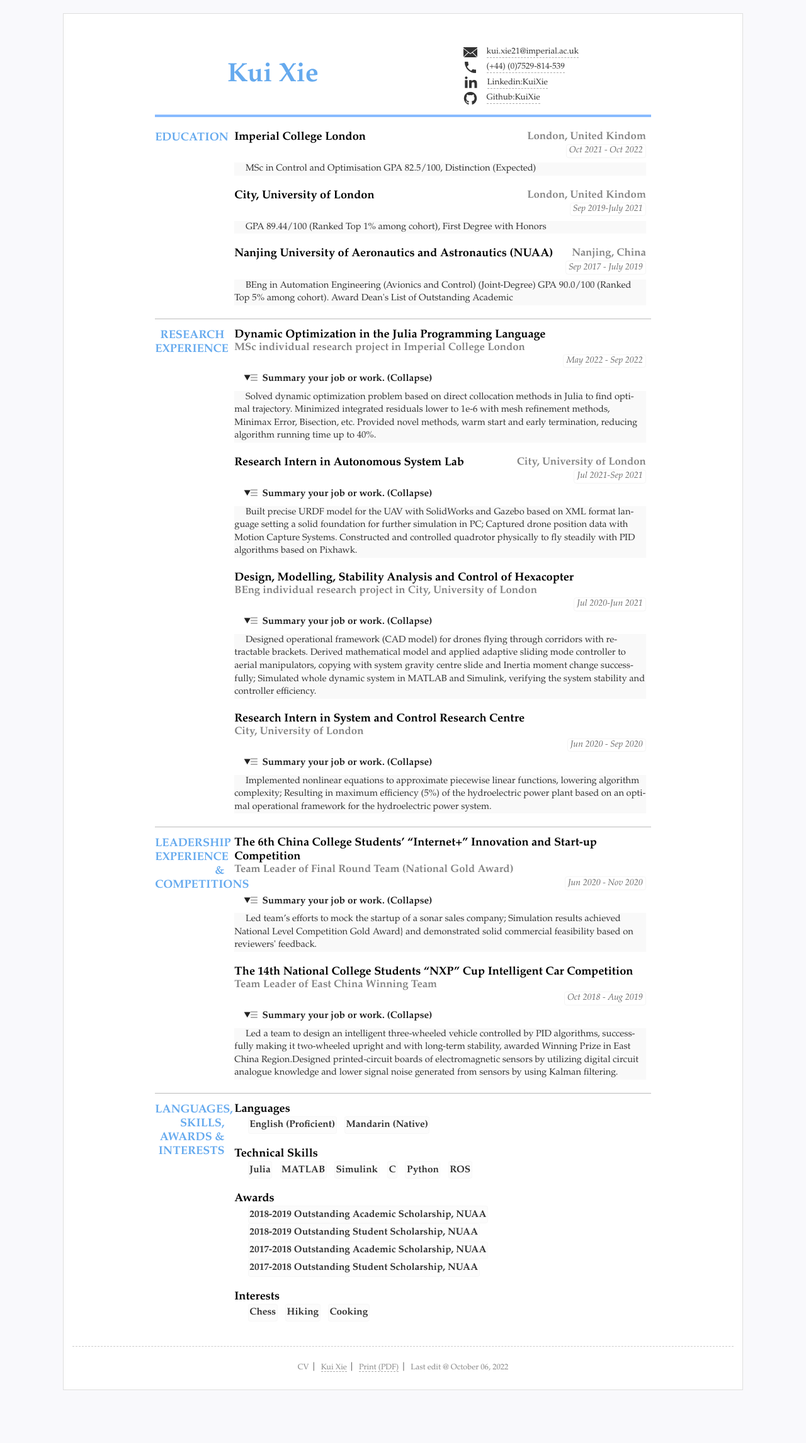
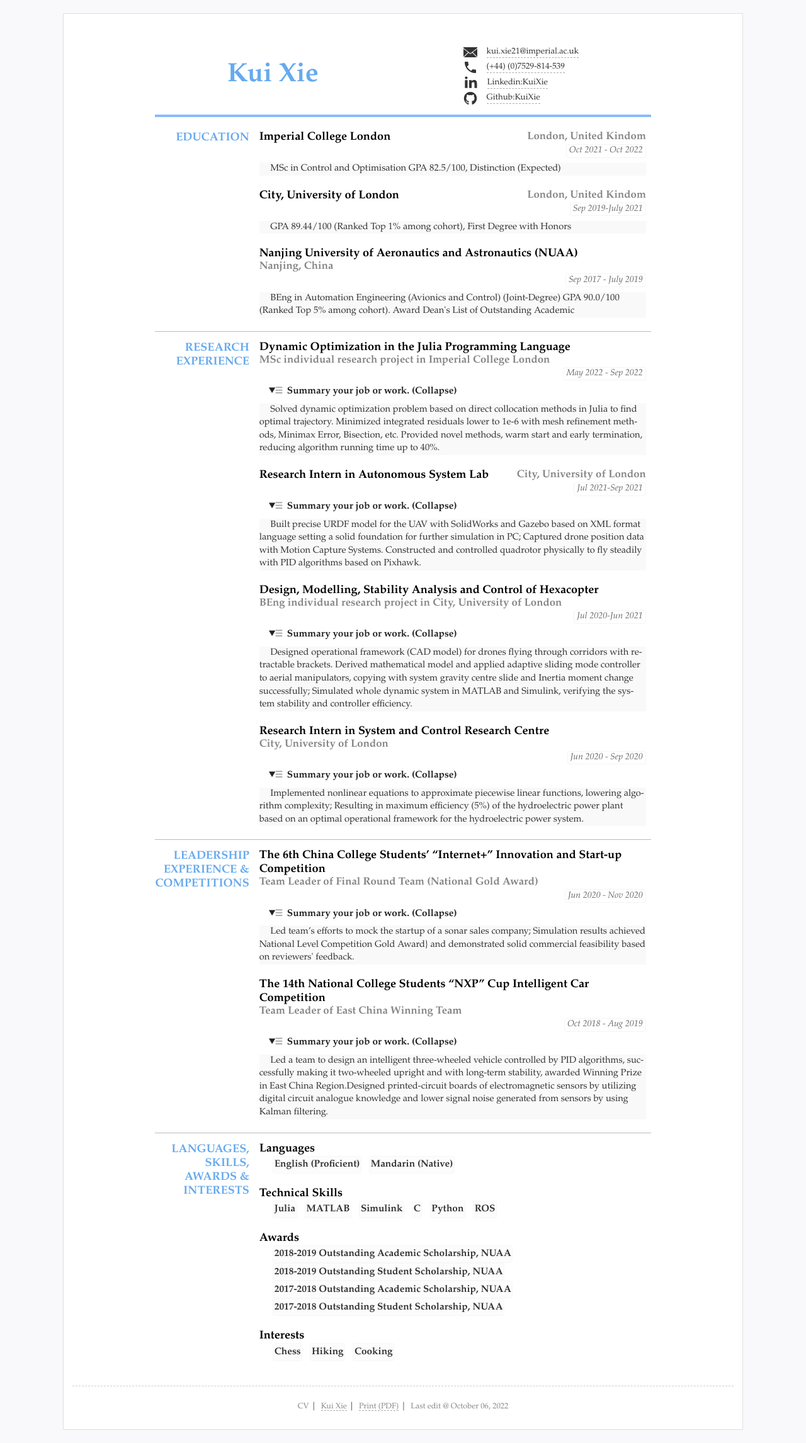
Before and after one commit to haoyuweigittest/haoyuweigittest.github.io, a Jekyll site: the page built from index.html, in a window 1280 px wide. Shown: the whole page at 63% size. Built offline with Jekyll 4.4.1, drawn with Linux system fonts in a browser that asks for light colours; before the commit the page ends 2229 px from its top, so only the background shows below that.

Commit message:
Update _config.yml

```diff
--- a/_config.yml
+++ b/_config.yml
@@ -3,7 +3,7 @@ title: 简历模板
 querytime: true  #在头像,js和css等后加上时间戳防止缓存,false关闭
 manifest: '' # html5离线缓存配置文件名,默认关闭
 #打印样式设置
-subject-width: 15% #左边栏宽度
+subject-width: 20% #左边栏宽度
 print:
   # 打印样式模板,
   # 空不设置打印样式，模板变量无效
```
